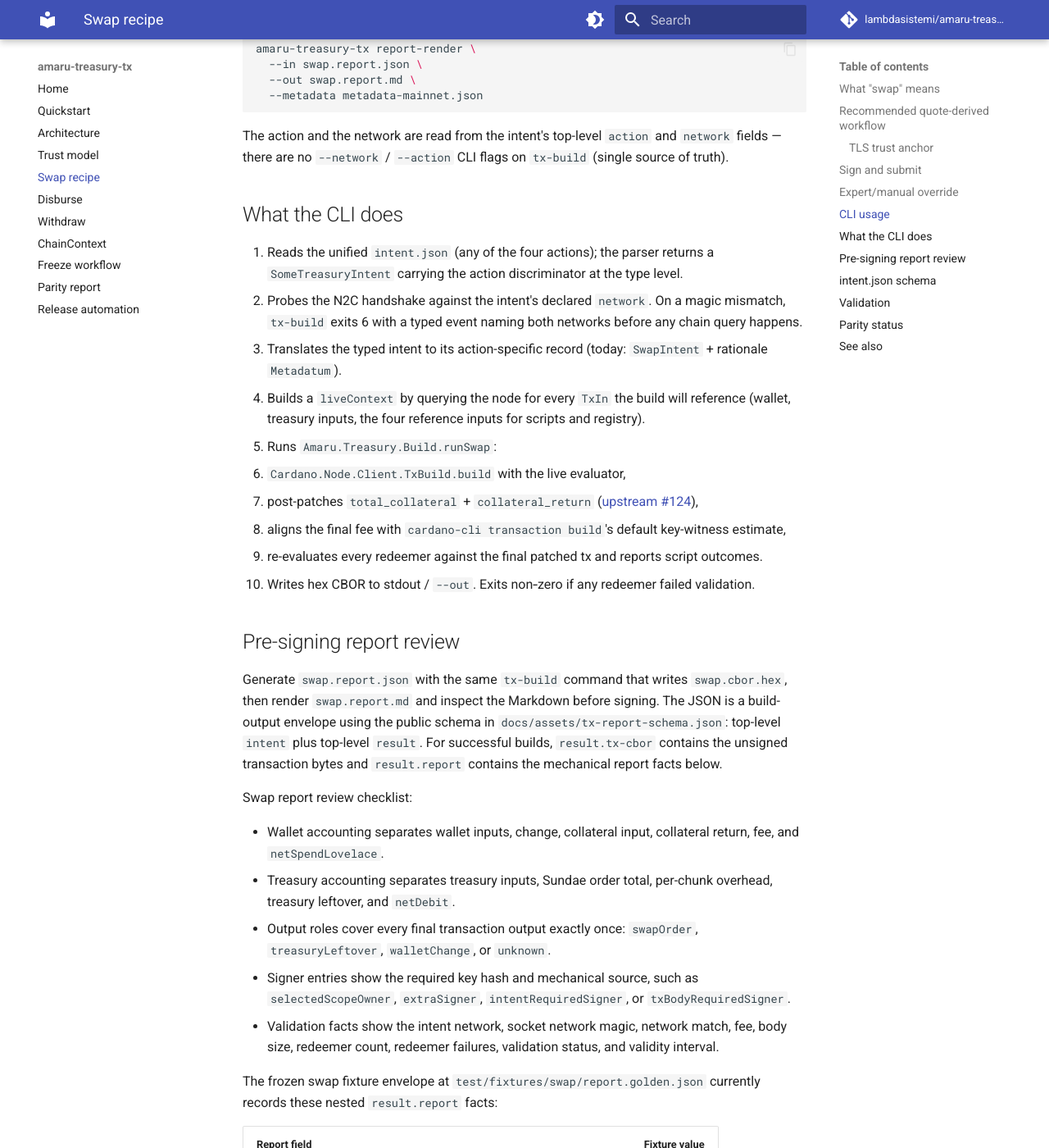
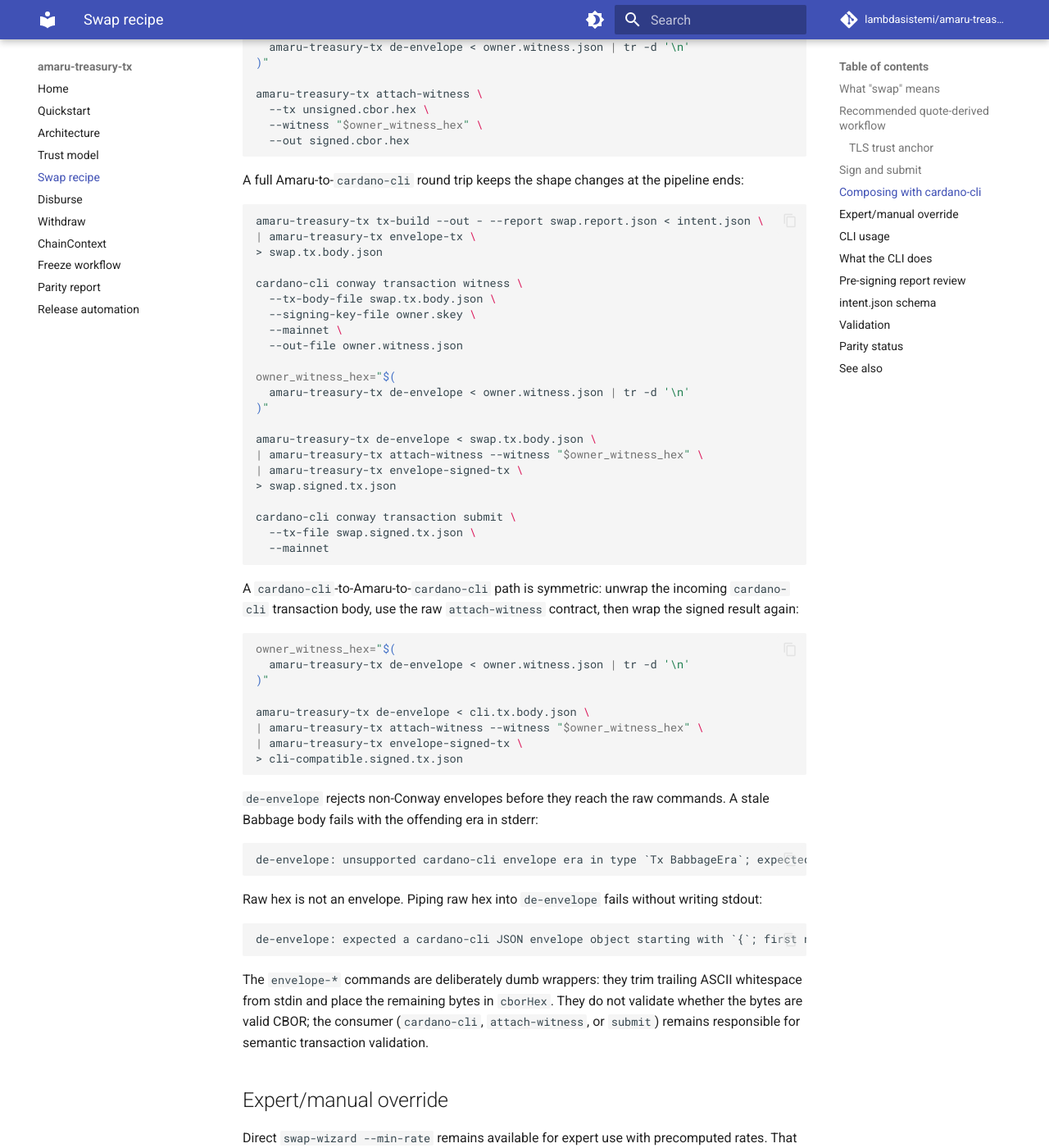
Before and after one commit to lambdasistemi/amaru-treasury-tx, an MkDocs documentation site: the page built from docs/swap.md, in a window 1280 px wide and 1400 px high, scrolled down 3667 px. Shown: the whole window at 82% size. Built offline with MkDocs 1.6.1 and Material for MkDocs 9.7.7, drawn with Linux system fonts in a browser that asks for light colours; comment, search, counter and statistics services are not loaded; some of the changed text lies outside the part shown.

Commit message:
docs(106): cardano-cli compatibility section
Document cardano-cli compatibility workflows in the swap operator guide.

Show wrapping, unwrapping, round-trip pipelines, stale-era errors, and the unchanged raw-hex contracts.

````diff
--- a/docs/swap.md
+++ b/docs/swap.md
@@ -145,6 +145,111 @@ amaru-treasury-tx attach-witness \
   --out signed.cbor.hex
 amaru-treasury-tx --network mainnet submit --tx signed.cbor.hex
 ```
+
+## Composing with cardano-cli
+
+`tx-build`, `attach-witness`, and `submit` remain raw-CBOR-hex
+commands. Use the envelope filters only at the boundary where a
+`cardano-cli` JSON text envelope is needed:
+
+| Filter | Direction |
+|---|---|
+| `envelope-tx` | raw unsigned transaction hex -> `Tx ConwayEra` JSON |
+| `envelope-witness` | raw witness hex -> `TxWitness ConwayEra` JSON |
+| `envelope-signed-tx` | raw signed transaction hex -> `Tx ConwayEra` JSON |
+| `de-envelope` | any Conway envelope JSON -> raw `cborHex` |
+
+To hand an Amaru-built transaction body to `cardano-cli` for signing,
+wrap the raw `tx-build` output:
+
+```bash
+amaru-treasury-tx tx-build --out - --report swap.report.json < intent.json \
+| amaru-treasury-tx envelope-tx \
+> swap.tx.body.json
+
+cardano-cli conway transaction witness \
+  --tx-body-file swap.tx.body.json \
+  --signing-key-file owner.skey \
+  --mainnet \
+  --out-file owner.witness.json
+```
+
+To bring a `cardano-cli` witness back into the Amaru raw-hex pipeline,
+extract its `cborHex` and pass that value to `attach-witness`:
+
+```bash
+owner_witness_hex="$(
+  amaru-treasury-tx de-envelope < owner.witness.json | tr -d '\n'
+)"
+
+amaru-treasury-tx attach-witness \
+  --tx unsigned.cbor.hex \
+  --witness "$owner_witness_hex" \
+  --out signed.cbor.hex
+```
+
+A full Amaru-to-`cardano-cli` round trip keeps the shape changes at the
+pipeline ends:
+
+```bash
+amaru-treasury-tx tx-build --out - --report swap.report.json < intent.json \
+| amaru-treasury-tx envelope-tx \
+> swap.tx.body.json
+
+cardano-cli conway transaction witness \
+  --tx-body-file swap.tx.body.json \
+  --signing-key-file owner.skey \
+  --mainnet \
+  --out-file owner.witness.json
+
+owner_witness_hex="$(
+  amaru-treasury-tx de-envelope < owner.witness.json | tr -d '\n'
+)"
+
+amaru-treasury-tx de-envelope < swap.tx.body.json \
+| amaru-treasury-tx attach-witness --witness "$owner_witness_hex" \
+| amaru-treasury-tx envelope-signed-tx \
+> swap.signed.tx.json
+
+cardano-cli conway transaction submit \
+  --tx-file swap.signed.tx.json \
+  --mainnet
+```
+
+A `cardano-cli`-to-Amaru-to-`cardano-cli` path is symmetric: unwrap the
+incoming `cardano-cli` transaction body, use the raw `attach-witness`
+contract, then wrap the signed result again:
+
+```bash
+owner_witness_hex="$(
+  amaru-treasury-tx de-envelope < owner.witness.json | tr -d '\n'
+)"
+
+amaru-treasury-tx de-envelope < cli.tx.body.json \
+| amaru-treasury-tx attach-witness --witness "$owner_witness_hex" \
+| amaru-treasury-tx envelope-signed-tx \
+> cli-compatible.signed.tx.json
+```
+
+`de-envelope` rejects non-Conway envelopes before they reach the raw
+commands. A stale Babbage body fails with the offending era in stderr:
+
+```text
+de-envelope: unsupported cardano-cli envelope era in type `Tx BabbageEra`; expected ConwayEra
+```
+
+Raw hex is not an envelope. Piping raw hex into `de-envelope` fails
+without writing stdout:
+
+```text
+de-envelope: expected a cardano-cli JSON envelope object starting with `{`; first non-whitespace byte was 0x64
+```
+
+The `envelope-*` commands are deliberately dumb wrappers: they trim
+trailing ASCII whitespace from stdin and place the remaining bytes in
+`cborHex`. They do not validate whether the bytes are valid CBOR; the
+consumer (`cardano-cli`, `attach-witness`, or `submit`) remains
+responsible for semantic transaction validation.
 
 ## Expert/manual override
 
````
